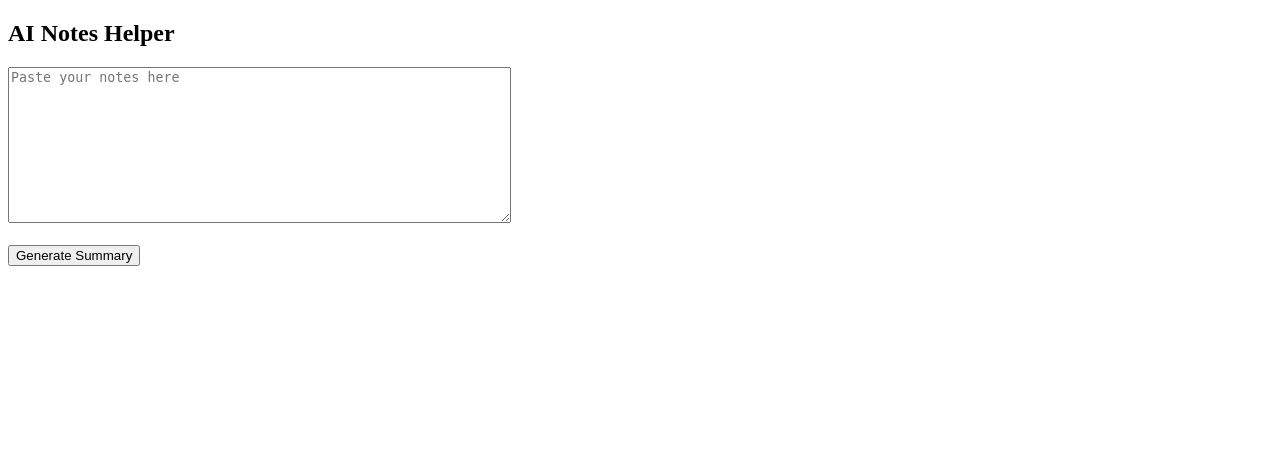
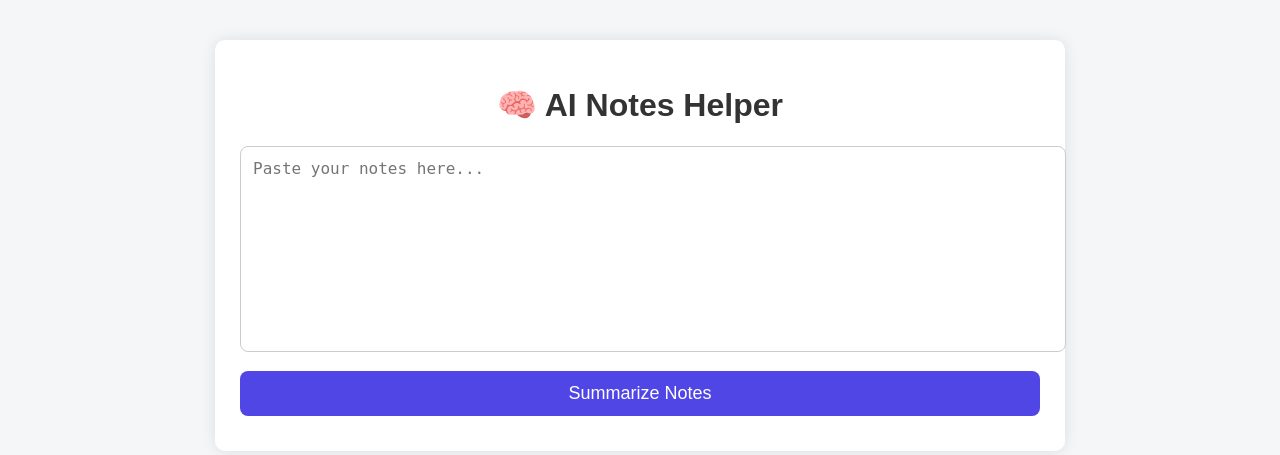
Before and after one commit to yashaswini-nalavala/ai-notes-helper, a Flask app: page / in a window 1280 px wide. Shown: the top 455 px of the page. Run offline with Flask 3, Linux system fonts and the light colour scheme.

Commit message:
Revamp index.html with styles and summary functionality
Updated the HTML structure and added styles for better presentation. Enhanced functionality with JavaScript for summarizing notes.

```diff
--- a/templates/index.html
+++ b/templates/index.html
@@ -1,18 +1,148 @@
 <!DOCTYPE html>
-<html>
+<html lang="en">
 <head>
+    <meta charset="UTF-8">
     <title>AI Notes Helper</title>
+
+    <style>
+        body {
+            font-family: Arial, sans-serif;
+            background: #f4f6f8;
+            margin: 0;
+            padding: 0;
+        }
+
+        .container {
+            max-width: 800px;
+            margin: 40px auto;
+            background: #ffffff;
+            padding: 25px;
+            border-radius: 10px;
+            box-shadow: 0 0 15px rgba(0,0,0,0.1);
+        }
+
+        h1 {
+            text-align: center;
+            color: #333;
+        }
+
+        textarea {
+            width: 100%;
+            height: 180px;
+            padding: 12px;
+            font-size: 16px;
+            border-radius: 8px;
+            border: 1px solid #ccc;
+            resize: none;
+            outline: none;
+        }
+
+        button {
+            margin-top: 15px;
+            width: 100%;
+            padding: 12px;
+            font-size: 18px;
+            border: none;
+            border-radius: 8px;
+            background-color: #4f46e5;
+            color: white;
+            cursor: pointer;
+        }
+
+        button:hover {
+            background-color: #4338ca;
+        }
+
+        .summary-box {
+            margin-top: 25px;
+            padding: 15px;
+            background: #f9fafb;
+            border-left: 5px solid #4f46e5;
+            border-radius: 8px;
+        }
+
+        .summary-box h3 {
+            margin-top: 0;
+            color: #333;
+        }
+
+        .summary-box p {
+            margin: 8px 0;
+            font-size: 16px;
+        }
+
+        .loading {
+            text-align: center;
+            color: #666;
+            margin-top: 10px;
+        }
+    </style>
 </head>
+
 <body>
-    <h2>AI Notes Helper</h2>
-    <form method="POST">
-        <textarea name="text" rows="10" cols="60" placeholder="Paste your notes here"></textarea><br><br>
-        <button type="submit">Generate Summary</button>
-    </form>
 
-    {% if summary %}
-    <h3>Generated Summary:</h3>
-    <pre>{{ summary }}</pre>
-    {% endif %}
+<div class="container">
+    <h1>🧠 AI Notes Helper</h1>
+
+    <textarea id="textInput" placeholder="Paste your notes here..."></textarea>
+
+    <button onclick="getSummary()">Summarize Notes</button>
+
+    <div id="loading" class="loading"></div>
+
+    <div id="summary" class="summary-box" style="display:none;">
+        <h3>📌 AI Summary</h3>
+        <div id="summaryContent"></div>
+    </div>
+</div>
+
+<script>
+async function getSummary() {
+    const text = document.getElementById("textInput").value;
+    const loading = document.getElementById("loading");
+    const summaryBox = document.getElementById("summary");
+    const summaryContent = document.getElementById("summaryContent");
+
+    if (!text.trim()) {
+        alert("Please enter some text first!");
+        return;
+    }
+
+    loading.innerText = "Summarizing using AI...";
+    summaryBox.style.display = "none";
+    summaryContent.innerHTML = "";
+
+    try {
+        const response = await fetch("/summarize", {
+            method: "POST",
+            headers: {
+                "Content-Type": "application/json"
+            },
+            body: JSON.stringify({ text: text })
+        });
+
+        const data = await response.json();
+        loading.innerText = "";
+
+        if (data.summary) {
+            summaryBox.style.display = "block";
+            data.summary.forEach(point => {
+                const p = document.createElement("p");
+                p.innerText = point;
+                summaryContent.appendChild(p);
+            });
+        } else {
+            summaryContent.innerText = "Error generating summary.";
+            summaryBox.style.display = "block";
+        }
+
+    } catch (error) {
+        loading.innerText = "";
+        alert("Something went wrong!");
+        console.error(error);
+    }
+}
+</script>
+
 </body>
 </html>
```
